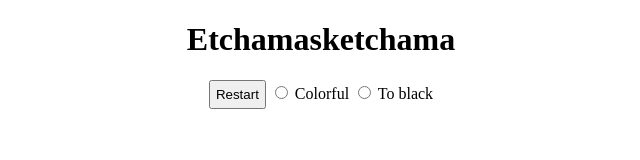
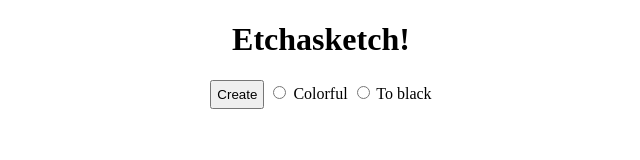
Before and after one commit to Anna-M-Thomas/etchasketch, a plain HTML site: page index.html in a window 1280 px wide. Shown: the whole page, without its empty margins (319-959 px from the left). Drawn offline with Linux system fonts and the light colour scheme.

Commit message:
changed button name

```diff
--- a/index.html
+++ b/index.html
@@ -3,14 +3,14 @@
 
 <head>
 	<meta charset="utf-8">
-	<title>Etchasketcha</title>
+	<title>Etchasketch!</title>
 	<link rel="stylesheet" type="text/css" href="style.css">
 		<script src = "etchasketch.js"></script>
 </head>
 
-<h1>Etchamasketchama</h1>
+<h1>Etchasketch!</h1>
 <div id="button-div">
-	<button onclick="etchasketch()">Restart</button>
+	<button onclick="etchasketch()">Create</button>
 	<input type="radio" id="colorful" name="color">
   <label for="colorful">Colorful</label>
   <input type="radio" id="toblack" name="color">
```
